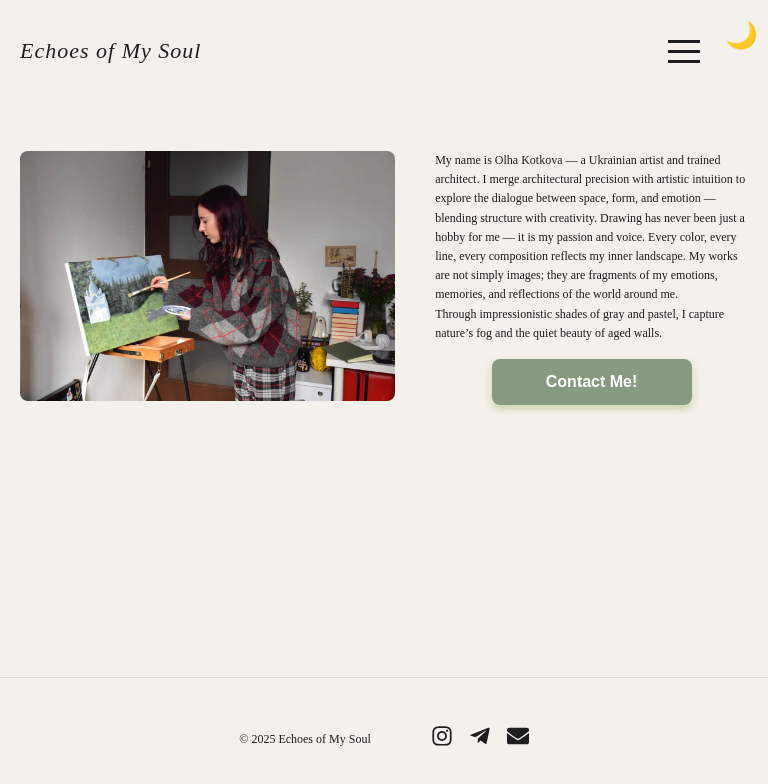
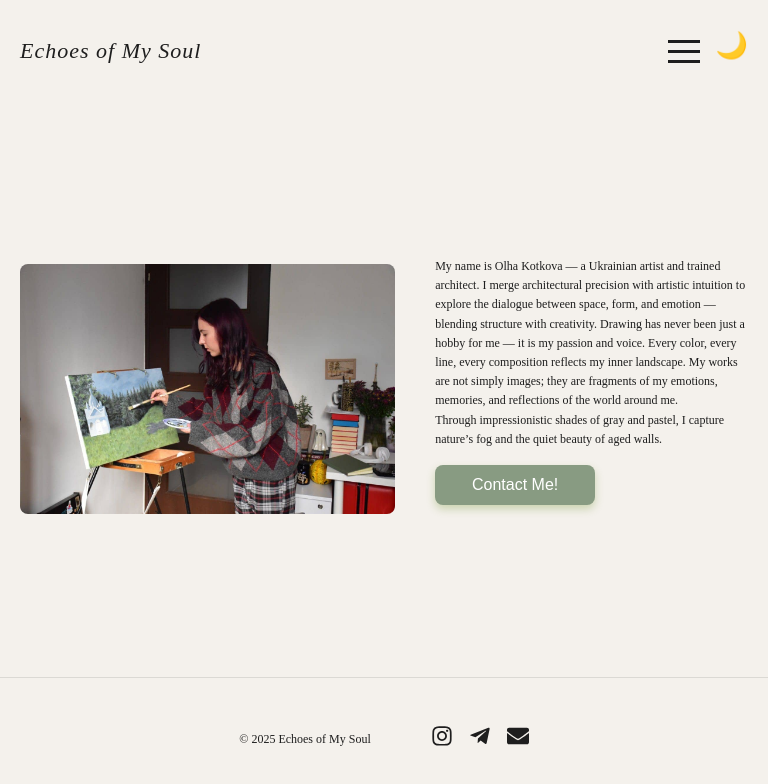
Before and after one commit to LesyaKot/painting_echoes, a React (Vite) app: page /about in a window 768 px wide. Shown: the top 784 px of the page. Built offline with nearby package versions, Linux system fonts and the light colour scheme.

Commit message:
add changes to css

```diff
--- a/src/components/ContactModal/ContactModal.module.css
+++ b/src/components/ContactModal/ContactModal.module.css
@@ -68,3 +68,10 @@ textarea {
 .btn:focus {
   background-color: #b1bda2;
 }
+
+@media (min-width: 768px) {
+  .modal {
+    padding: 32px;
+    border-radius: 8px;
+  }
+}
--- a/src/components/Process/Process.module.css
+++ b/src/components/Process/Process.module.css
@@ -5,7 +5,8 @@
   align-items: center;
   flex: 1;
   gap: 20px;
-  padding: 16px 32px;
+  padding-left: 20px;
+  padding-right: 20px;
   text-align: left;
 }
 
@@ -18,34 +19,10 @@
 
 .video {
   width: 360px;
-  height: 400px;
+  height: auto;
 }
 
-@media (max-width: 768px) {
-  .wrap {
-    display: flex;
-    flex-direction: column;
-    justify-content: center;
-    align-items: center;
-    flex: 1;
-    gap: 20px;
-    padding: 0px 20px;
-    text-align: left;
-  }
-
-  .text {
-    font-size: 12px;
-    line-height: 1.6;
-    font-family: "Playfair Display", serif;
-    margin: 0;
-    padding-bottom: 20px;
-  }
-  .video {
-    width: 380px;
-  }
-}
-
-@media (min-width: 769px) {
+@media (min-width: 768px) {
   .wrap {
     display: flex;
     flex-direction: row;
@@ -53,13 +30,12 @@
     align-items: center;
     flex: 1;
     gap: 24px;
-    padding: 18px 40px;
     text-align: left;
   }
 
   .video {
     width: 420px;
-    height: 500px;
+    height: auto;
   }
 
   .text {
@@ -78,7 +54,6 @@
     align-items: center;
     flex: 1;
     gap: 60px;
-    padding: 24px 60px;
     text-align: left;
   }
   .text {
@@ -86,5 +61,6 @@
     line-height: 1.8;
     font-family: "Playfair Display", serif;
     margin-bottom: 20px;
+    width: 600px;
   }
 }
--- a/src/components/ThemeToggle/ThemeToggle.module.css
+++ b/src/components/ThemeToggle/ThemeToggle.module.css
@@ -28,16 +28,14 @@
 
 @media (min-width: 768px) {
   .btn {
-    top: 20px;
-    right: 10px;
+    top: 30px;
+    right: 20px;
   }
 }
 
 @media (min-width: 1440px) {
   .btn {
-    /* top: 40px;
-    right: 10px; */
-    top: 25px;
-    right: 15px;
+    top: 40px;
+    right: 10px;
   }
 }
--- a/src/pages/About/About.module.css
+++ b/src/pages/About/About.module.css
@@ -14,12 +14,13 @@
   padding-top: 12px;
   padding-bottom: 12px;
 }
-
 .aboutWrap {
   display: flex;
   flex-direction: column;
   justify-content: center;
-  align-items: flex-start;
+  align-items: center;
+  flex: 1;
+  gap: 20px;
   padding-left: 20px;
   padding-right: 20px;
   text-align: left;
@@ -40,15 +41,14 @@
 }
 
 .textWrap {
-  display: flex;
-  flex-direction: column;
-  max-width: 700px;
+  padding: 0;
 }
 
 .text {
   font-size: 12px;
   line-height: 1.6;
   font-family: "Playfair Display", serif;
+  margin: 0;
 }
 
 .btn {
@@ -68,54 +68,19 @@
   box-shadow: 0 4px 8px rgba(107, 142, 35, 0.3);
 }
 
-@media (max-width: 768px) {
-  .aboutWrap {
-    display: flex;
-    flex-direction: column;
-    justify-content: center;
-    align-items: center;
-    flex: 1;
-    gap: 20px;
-    padding: 40px 20px;
-    text-align: left;
+@media (min-width: 768px) {
+  .headerWrap {
+    padding-left: 20px;
+    padding-right: 20px;
   }
 
-  .textWrap {
-    padding: 0;
-  }
-  .text {
-    margin: 0;
-  }
-
-  .btn {
-    width: 200px;
-    height: 46px;
-    border: none;
-    background-color: #889b82;
-    border-radius: 8px;
-    color: #fff;
-    cursor: pointer;
-    font-size: 1em;
-    font-weight: 600;
-    align-self: flex-start;
-    margin-top: 16px;
-    margin-bottom: 16px;
-    margin-left: auto;
-    margin-right: auto;
-    transition: all 0.3s ease;
-    box-shadow: 0 4px 8px rgba(107, 142, 35, 0.3);
-  }
-}
-
-@media (min-width: 768px) {
   .aboutWrap {
     display: flex;
     flex-direction: row;
     justify-content: center;
-    align-items: flex-start;
+    align-items: center;
     flex: 1;
     gap: 40px;
-    padding: 50px 20px;
     text-align: left;
   }
 }
@@ -129,19 +94,16 @@
 
   .headerWrap {
     display: flex;
+    flex-direction: row;
     justify-content: space-between;
     align-items: center;
-    padding-left: 60px;
-    padding-right: 60px;
   }
 
   .aboutWrap {
     display: flex;
+    flex-direction: row;
     justify-content: center;
     align-items: center;
-    flex: 1;
-    gap: 60px;
-    padding: 60px 24px;
     text-align: left;
   }
 
@@ -154,8 +116,8 @@
 
   .img {
     border-radius: 8px;
-    width: 600px;
-    height: auto;
+    width: auto;
+    height: 250px;
     object-fit: cover;
   }
 
@@ -166,38 +128,25 @@
   }
 
   .text {
-    font-size: 18px;
-    line-height: 1.8;
+    font-size: 12px;
+    line-height: 1.6;
     font-family: "Playfair Display", serif;
-    margin-bottom: 20px;
   }
 
   .btn {
-    width: 260px;
-    height: 56px;
+    width: 160px;
+    height: 40px;
     border: none;
     background-color: #889b82;
     border-radius: 8px;
     color: #fff;
     cursor: pointer;
     font-size: 1em;
-    font-weight: 700;
-    text-align: center;
+    font-weight: 400;
     align-self: flex-start;
     margin-top: 20px;
     margin-bottom: 20px;
     transition: all 0.3s ease;
     box-shadow: 0 4px 8px rgba(107, 142, 35, 0.3);
   }
-
-  .btn:hover {
-    background-color: #b1bda2;
-    box-shadow: 0 6px 12px rgba(143, 188, 143, 0.4);
-    transform: translateY(-2px);
-  }
-
-  .btn:focus {
-    outline: 2px solid #e2ead7;
-    outline-offset: 3px;
-  }
 }
--- a/src/pages/Home/Home.module.css
+++ b/src/pages/Home/Home.module.css
@@ -34,12 +34,7 @@
 
 @media (min-width: 1440px) {
   .wrap {
-    /* display: flex;
-    flex-direction: row;
-    align-content: center;
-    justify-content: space-between;
-    align-items: center;
     padding-left: 20px;
-    padding-right: 20px; */
+    padding-right: 20px;
   }
 }
--- a/src/pages/PaintingProcess/PaintingProcess.module.css
+++ b/src/pages/PaintingProcess/PaintingProcess.module.css
@@ -8,10 +8,11 @@
   padding-bottom: 12px;
 }
 
-@media (max-width: 768px) {
-}
-
-@media (max-width: 1440px) {
+@media (min-width: 768px) {
+  .headerWrap {
+    padding-left: 20px;
+    padding-right: 20px;
+  }
 }
 
 @media (min-width: 1440px) {
@@ -19,7 +20,5 @@
     display: flex;
     justify-content: space-between;
     align-items: center;
-    padding-left: 60px;
-    padding-right: 60px;
   }
 }
```
